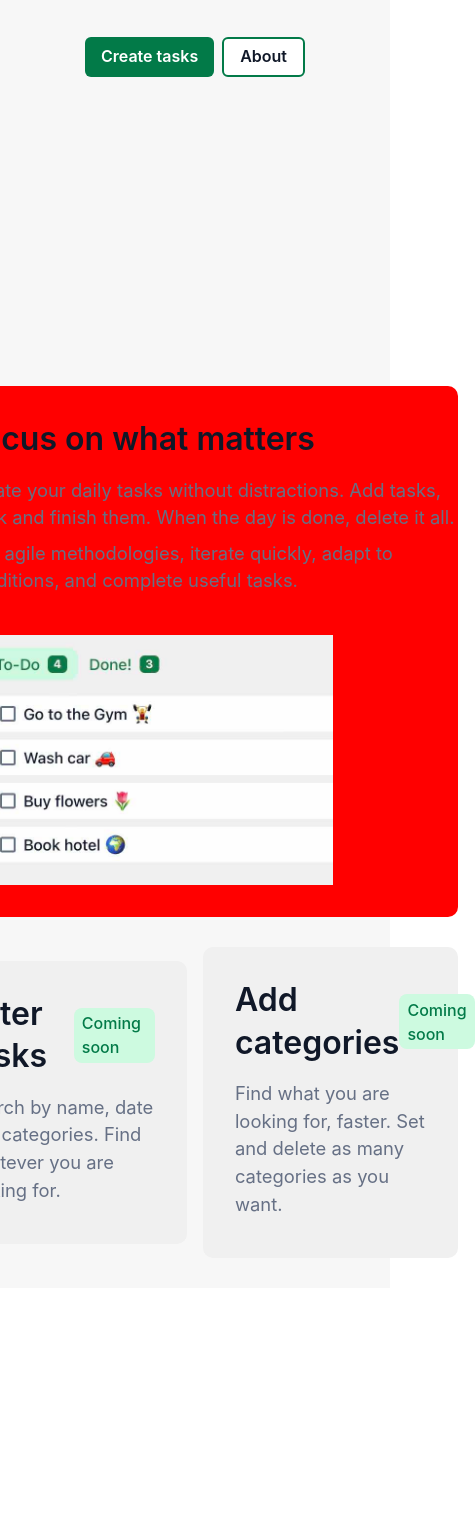
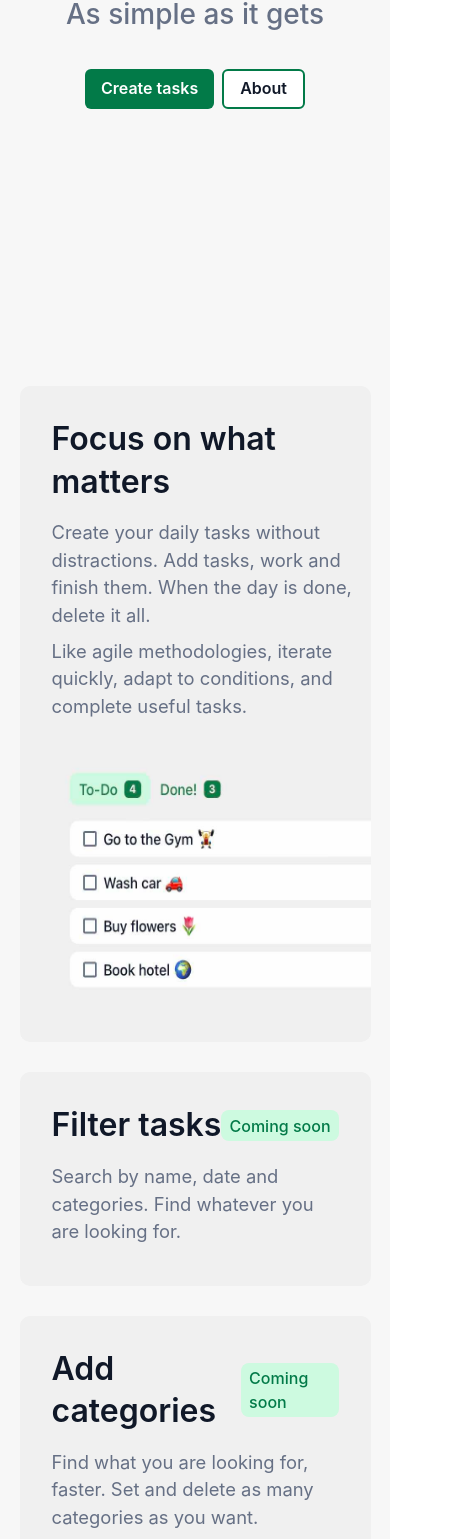
Before and after one commit to JaumeGelabert/daily-tasks, a React (Create React App) app in the folder client/: page / in a window 390 px wide. Shown: the part 458-1997 px from the top of the page, 475 px wide, since content can reach past the window. Before the commit the page ends 1746 px from the top, so only its background shows below. Built offline with nearby package versions, Linux system fonts and the light colour scheme.

Commit message:
Landing Responsive

```diff
--- a/client/src/components/features/Feature.jsx
+++ b/client/src/components/features/Feature.jsx
@@ -1,10 +1,11 @@
-import { Flex, Heading, Text } from '@chakra-ui/react';
+import { Flex, Heading, Text, useMediaQuery } from '@chakra-ui/react';
 
 export default function Feature({ title, text }) {
+  const [isDesktop] = useMediaQuery('(min-width: 800px)');
   return (
     <>
       <Flex
-        w="48.5%"
+        w={isDesktop ? '48.5%' : '100%'}
         bg="gray.bg"
         direction="column"
         justifyContent="space-between"
--- a/client/src/components/features/LargeFeature.jsx
+++ b/client/src/components/features/LargeFeature.jsx
@@ -3,11 +3,11 @@ import { Flex, Heading, Text, useMediaQuery } from '@chakra-ui/react';
 import featureImg from '../../images/feature.jpeg';
 
 export default function LargeFeature() {
-  const [isDesktop] = useMediaQuery('(min-width:800px)');
+  const [isDesktop] = useMediaQuery('(min-width: 800px)');
   return (
     <>
       <Flex
-        bg={isDesktop ? 'gray.bg' : 'red'}
+        bg="gray.bg"
         w="100%"
         direction={isDesktop ? 'row' : 'column'}
         justifyContent="space-between"
--- a/client/src/pages/Landing/Sections/Features.jsx
+++ b/client/src/pages/Landing/Sections/Features.jsx
@@ -1,15 +1,16 @@
-import { Flex } from '@chakra-ui/react';
+import { Flex, useMediaQuery } from '@chakra-ui/react';
 import Feature from '../../../components/features/Feature';
 import LargeFeature from '../../../components/features/LargeFeature';
 
 export default function Features() {
+  const [isDesktop] = useMediaQuery('(min-width: 800px)');
   return (
     <>
       <Flex direction="column" justifyContent="center" alignItems="center">
         <LargeFeature />
         <Flex
-          direction="row"
-          justifyContent="space-between"
+          direction={isDesktop ? 'row' : 'column'}
+          justifyContent={isDesktop ? 'space-between' : 'flex-start'}
           alignItems="center"
           w="100%"
         >
```
